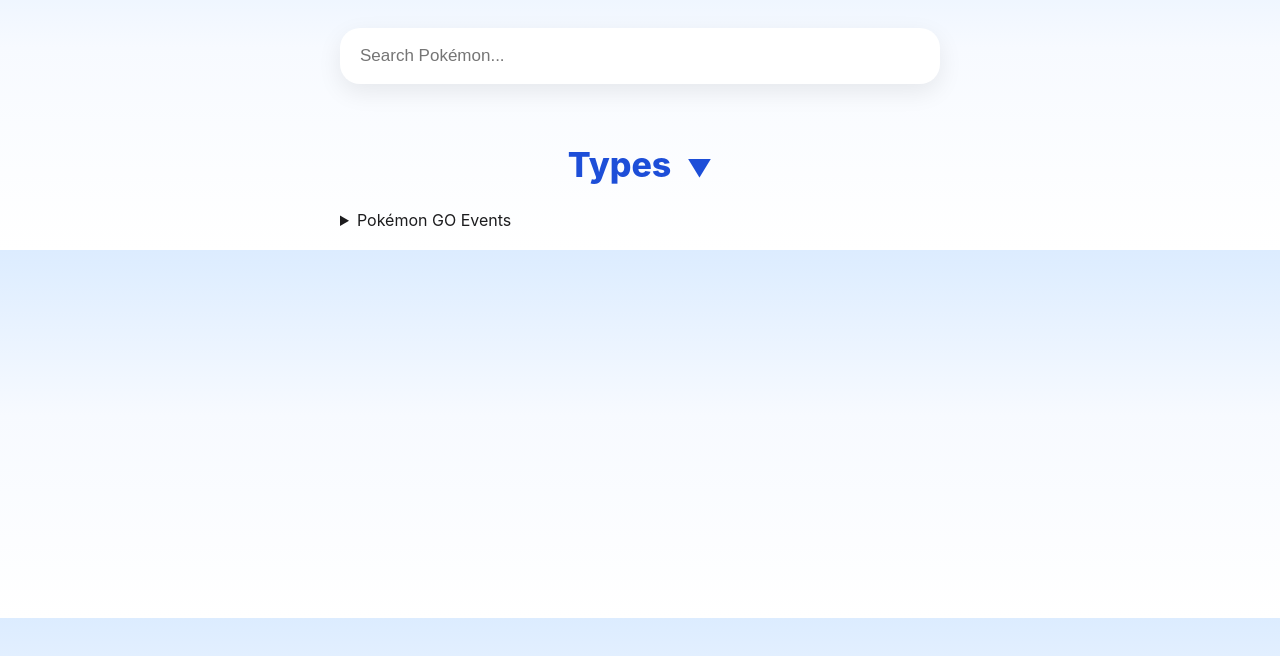
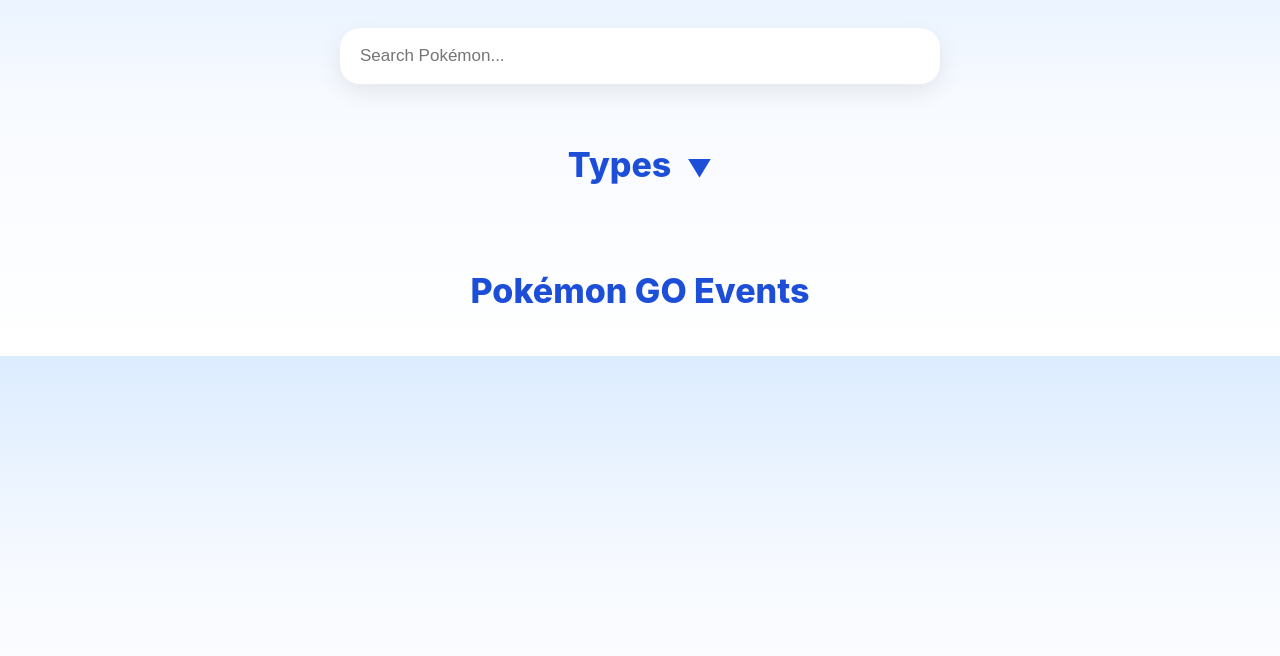
Before and after one commit to xTyler31/PoGo-Companion, a plain HTML site: page index.html in a window 1280 px wide. Shown: the part 118-774 px from the top of the page. Drawn offline with Linux system fonts and the light colour scheme.

Commit message:
Update style.css

```diff
--- a/css/style.css
+++ b/css/style.css
@@ -245,3 +245,35 @@ background:#EE99AC;
     display:inline-block;
 
 }
+
+.event-menu {
+
+    margin-top: 35px;
+
+}
+
+
+.event-menu summary {
+
+    list-style: none;
+
+    cursor: pointer;
+
+    text-align: center;
+
+    font-size: 34px;
+
+    font-weight: 800;
+
+    color: #1d4ed8;
+
+    padding: 25px 20px;
+
+}
+
+
+.event-menu summary::-webkit-details-marker {
+
+    display: none;
+
+}
```
